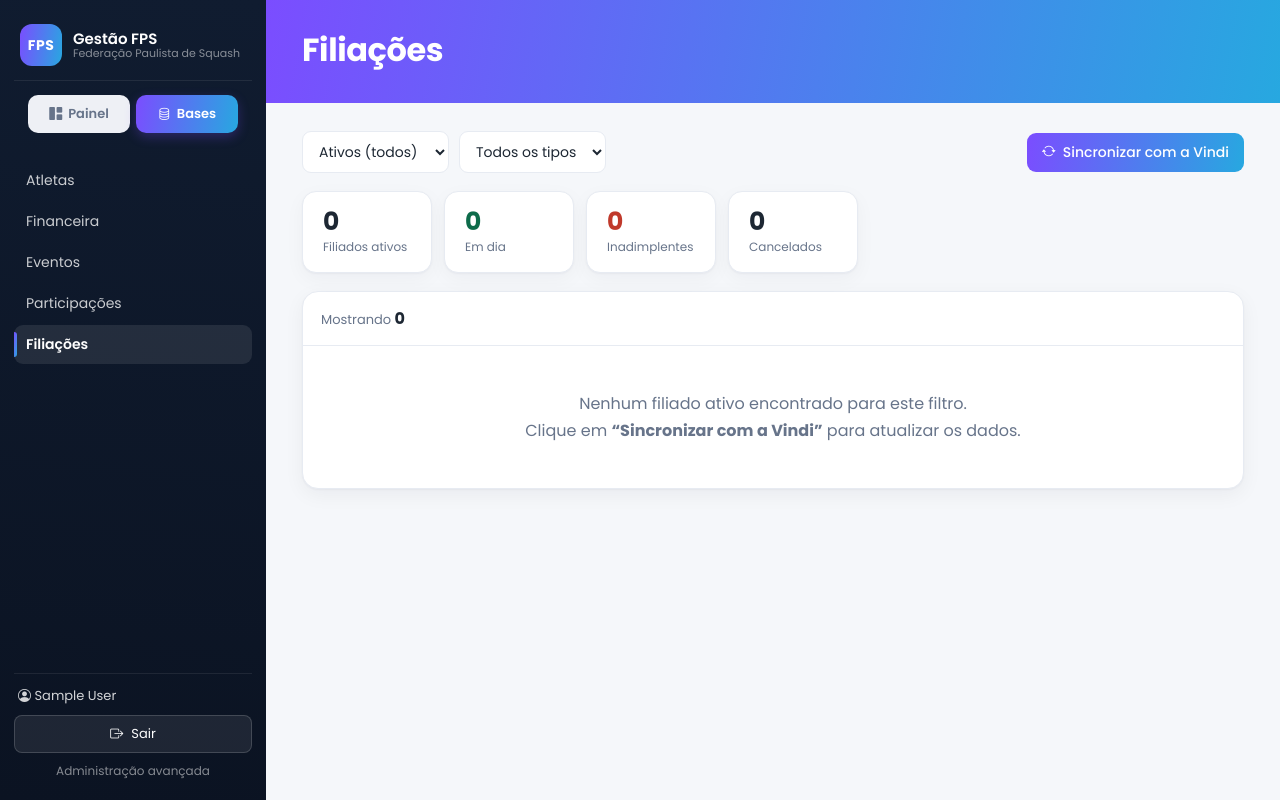
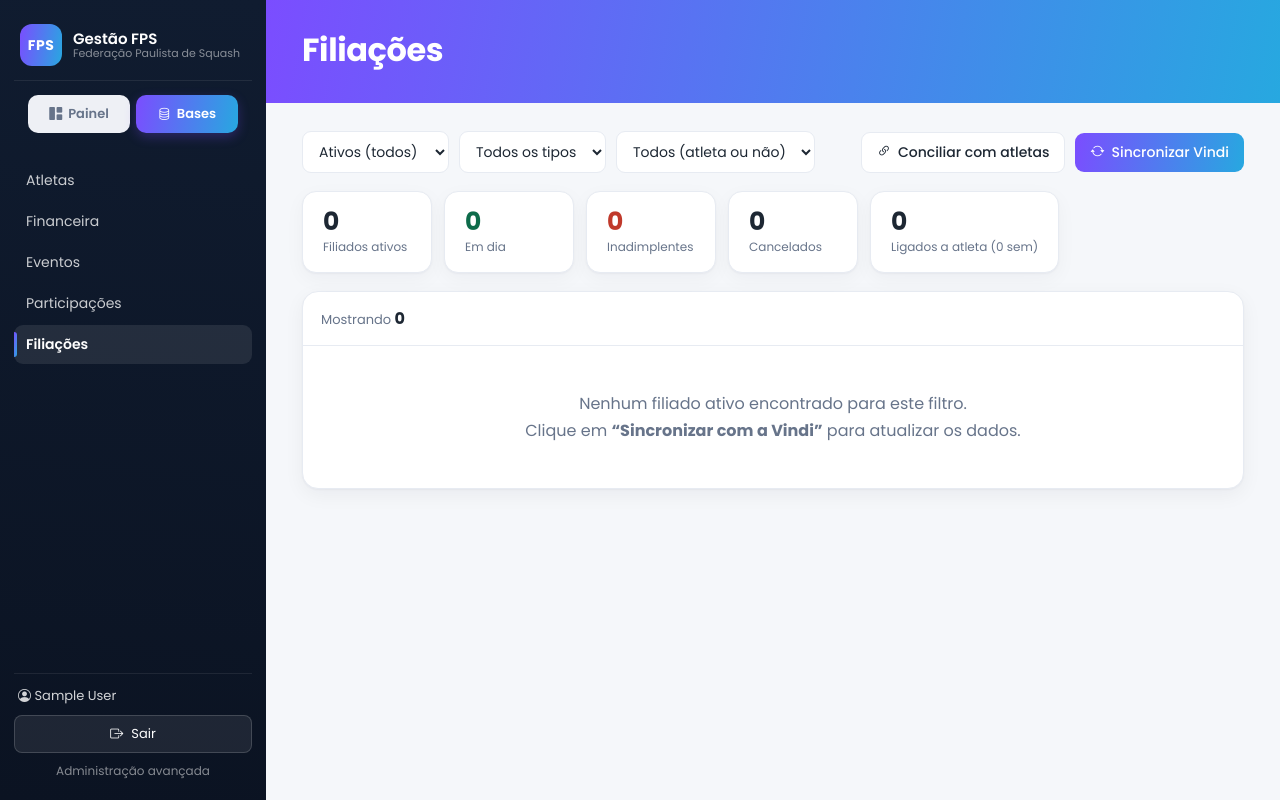
Before and after one commit to berbelsquash/gest-ofps, a Django app: page /s/assinaturas-adimplencia/ in a window 1280 px wide. Run offline with Django 5.2, Linux system fonts and the light colour scheme; the visitor is signed in with stand-in values (Sample User, id 1); data that the repository does not hold is empty.

Commit message:
Conciliacao Vindi x Atletas: liga filiacoes ao atleta por nome
- FK 'atleta' em AssinaturaVindi apontando pra bases.Atleta.
- bases/conciliacao.py (camada de identidade da spec): liga cada
  assinatura ao atleta por nome normalizado (+ e-mail de reserva),
  persistindo o vinculo; preserva vinculos ja feitos.
- Aba Filiacoes: coluna "Atleta (base)", botao "Conciliar com atletas",
  filtro "sem atleta" e chip de ligados/sem.
- ~95% dos filiados ATIVOS ligados automaticamente (514/539); o total
  cai por causa de assinaturas canceladas antigas.

Co-Authored-By: Claude Opus 4.8 <noreply@anthropic.com>

```diff
--- a/assinaturas/models.py
+++ b/assinaturas/models.py
@@ -44,6 +44,9 @@ class AssinaturaVindi(models.Model):
         "tipo", max_length=20, choices=PlanoVindi.Tipo.choices, default=PlanoVindi.Tipo.OUTROS
     )
     status = models.CharField("status", max_length=20, blank=True)
+    atleta = models.ForeignKey(
+        "bases.Atleta", on_delete=models.SET_NULL, null=True, blank=True,
+        related_name="assinaturas_vindi", verbose_name="atleta (conciliação)")
     valor_ciclo = models.DecimalField("valor por cobrança (R$)", max_digits=12, decimal_places=2, default=0)
     intervalo_meses = models.PositiveIntegerField("intervalo (meses)", default=1)
     data_inicio = models.DateField("data de filiação", null=True, blank=True)
--- a/assinaturas/views.py
+++ b/assinaturas/views.py
@@ -42,6 +42,7 @@ def adimplencia(request):
     inadimplente / cancelado) e por tipo de plano."""
     tipo_sel = request.GET.get("tipo", "")
     status_sel = request.GET.get("status", "")
+    atleta_sel = request.GET.get("atleta", "")
 
     base = AssinaturaVindi.objects.exclude(tipo=PlanoVindi.Tipo.IGNORAR)
     if status_sel == "cancelado":
@@ -54,12 +55,15 @@ def adimplencia(request):
         qs = base.exclude(status="canceled")
     if tipo_sel:
         qs = qs.filter(tipo=tipo_sel)
-    qs = qs.order_by("cliente_nome")
+    if atleta_sel == "sem":
+        qs = qs.filter(atleta__isnull=True)
+    qs = qs.select_related("atleta").order_by("cliente_nome")
 
     # Visão geral (independente do filtro) para os cartões.
     ativos = base.exclude(status="canceled")
     n_ativos = ativos.count()
     n_inad = ativos.filter(inadimplente_desde__isnull=False).count()
+    n_link = ativos.exclude(atleta__isnull=True).count()
     ultima = AssinaturaVindi.objects.aggregate(m=Max("atualizado_em"))["m"]
 
     contexto = contexto_base(
@@ -70,12 +74,27 @@ def adimplencia(request):
         em_dia=n_ativos - n_inad,
         inadimplentes=n_inad,
         cancelados=base.filter(status="canceled").count(),
+        conciliados=n_link,
+        sem_atleta=n_ativos - n_link,
         tipo_sel=tipo_sel,
         status_sel=status_sel,
+        atleta_sel=atleta_sel,
         tipos=TIPOS_FILTRO,
         ultima_sync=ultima,
     )
     return render(request, "assinaturas/adimplencia.html", contexto)
+
+
+@login_required
+def conciliar_vindi_view(request):
+    """Roda a conciliação Vindi ↔ Atletas (liga por nome/e-mail)."""
+    if request.method == "POST":
+        from bases.conciliacao import conciliar_vindi
+        linkadas, sem, total = conciliar_vindi()
+        messages.success(
+            request, f"Conciliação: {linkadas} de {total} assinaturas ligadas a atletas "
+            f"({sem} sem atleta).")
+    return redirect("assinaturas_adimplencia")
 
 
 @login_required
--- a/gestao_fps/urls.py
+++ b/gestao_fps/urls.py
@@ -42,6 +42,7 @@ urlpatterns = [
     path("s/inadimplencia-cancelamentos/", assinaturas_views.inadimplencia, name="inadimplencia_cancelamentos"),
     path("s/resumo-assinaturas/", assinaturas_views.resumo, name="resumo_assinaturas"),
     path("assinaturas/sincronizar/", assinaturas_views.sincronizar, name="assinaturas_sincronizar"),
+    path("assinaturas/conciliar/", assinaturas_views.conciliar_vindi_view, name="assinaturas_conciliar"),
     path("s/financeiro-despesas/", financeiro_views.despesas, name="financeiro_despesas"),
     path("s/financeiro-receitas/", financeiro_views.receitas, name="financeiro_receitas"),
     path("s/financeiro-receitas-despesas/", financeiro_views.receitas_despesas, name="financeiro_receitas_despesas"),
--- a/templates/assinaturas/adimplencia.html
+++ b/templates/assinaturas/adimplencia.html
@@ -19,13 +19,23 @@
         {% endif %}
       {% endfor %}
     </select>
+    <select name="atleta" onchange="this.form.submit()">
+      <option value="">Todos (atleta ou não)</option>
+      <option value="sem" {% if atleta_sel == 'sem' %}selected{% endif %}>Sem atleta (conciliar)</option>
+    </select>
     <noscript><button class="btn btn-claro" type="submit">Filtrar</button></noscript>
   </form>
 
-  <form method="post" action="{% url 'assinaturas_sincronizar' %}">
-    {% csrf_token %}
-    <button class="btn btn-grad" type="submit"><i class="bi bi-arrow-repeat"></i> Sincronizar com a Vindi</button>
-  </form>
+  <div class="barra-acoes-dir">
+    <form method="post" action="{% url 'assinaturas_conciliar' %}">
+      {% csrf_token %}
+      <button class="btn btn-claro" type="submit" title="Liga as assinaturas aos atletas pelo nome"><i class="bi bi-link-45deg"></i> Conciliar com atletas</button>
+    </form>
+    <form method="post" action="{% url 'assinaturas_sincronizar' %}">
+      {% csrf_token %}
+      <button class="btn btn-grad" type="submit"><i class="bi bi-arrow-repeat"></i> Sincronizar Vindi</button>
+    </form>
+  </div>
 </div>
 
 <div class="resumo-chips">
@@ -33,6 +43,7 @@
   <div class="chip chip-ok"><span class="chip-num">{{ em_dia }}</span><span class="chip-lbl">Em dia</span></div>
   <div class="chip chip-alerta"><span class="chip-num">{{ inadimplentes }}</span><span class="chip-lbl">Inadimplentes</span></div>
   <div class="chip"><span class="chip-num">{{ cancelados }}</span><span class="chip-lbl">Cancelados</span></div>
+  <div class="chip"><span class="chip-num">{{ conciliados }}</span><span class="chip-lbl">Ligados a atleta ({{ sem_atleta }} sem)</span></div>
 </div>
 
 <div class="cartao">
@@ -46,6 +57,7 @@
     <thead>
       <tr>
         <th>Nome</th>
+        <th>Atleta (base)</th>
         <th>Plano</th>
         <th>Tipo</th>
         <th>Data de filiação</th>
@@ -56,6 +68,10 @@
       {% for a in assinaturas %}
       <tr>
         <td>{{ a.cliente_nome|default:"—" }}</td>
+        <td>
+          {% if a.atleta %}<span class="tema-chip">#{{ a.atleta.player_id }}</span> {{ a.atleta.nome|truncatechars:22 }}
+          {% else %}<span class="badge badge-atraso">sem atleta</span>{% endif %}
+        </td>
         <td>{{ a.plano_nome|default:"—" }}</td>
         <td><span class="badge badge-tipo">{{ a.get_tipo_display }}</span></td>
         <td>{{ a.data_inicio|date:"d/m/Y"|default:"—" }}</td>
```
Also changed, not shown: bases/conciliacao.py (added, +45 -0 lines), assinaturas/migrations/0004_assinaturavindi_atleta.py (added).
